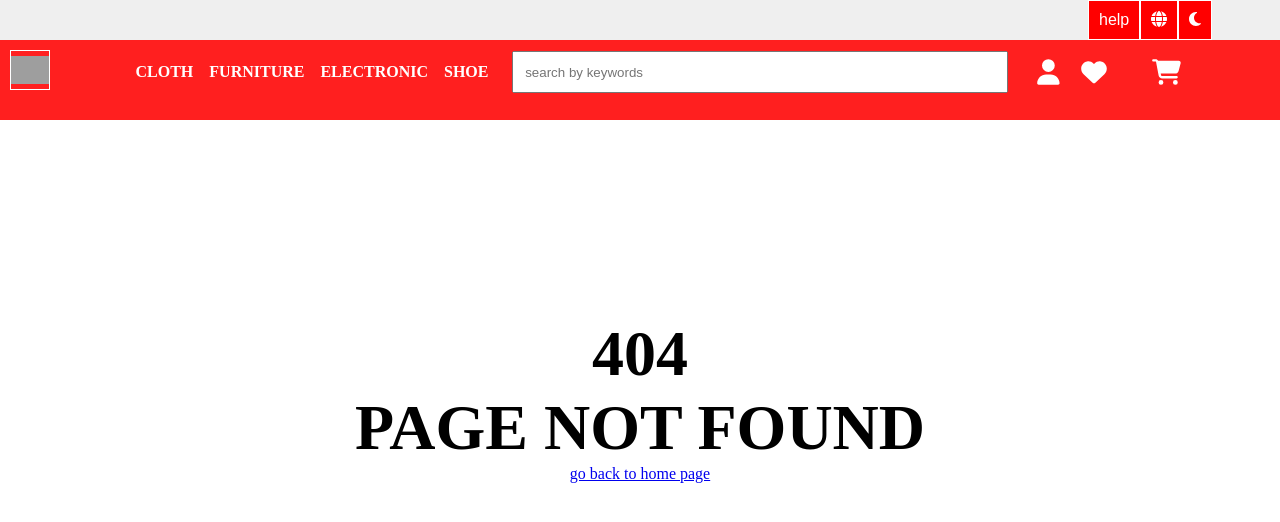
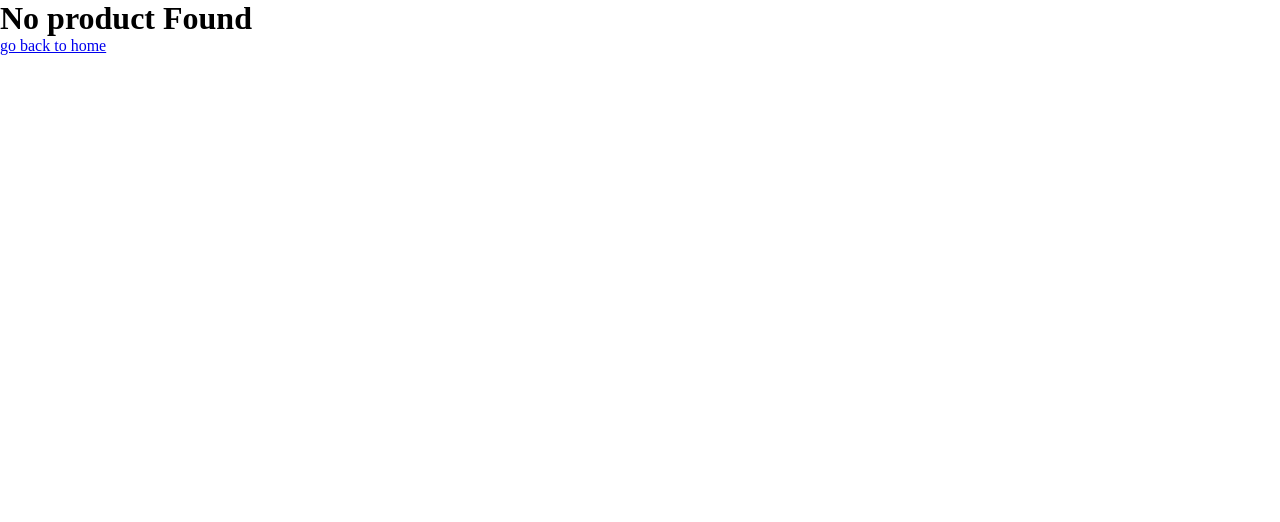
Before and after one commit to tsesang/react-ecommerce, a React (Vite) app: page /noProductFound in a window 1280 px wide. Before the commit this address had no page. Shown: the top 522 px of the page. Built offline with nearby package versions, Linux system fonts and the light colour scheme; grey boxes are pictures that could not be loaded.

Commit message:
product fetch api modified with offset and limit

```diff
--- a/src/App.jsx
+++ b/src/App.jsx
@@ -13,6 +13,7 @@ import AddedToCart from "./component/addedToCart/AddedToCart";
 import AddedToWishList from "./component/addedToWishList/AddedToWishList";
 import ProductPage from "./component/productPage/ProductPage";
 import UserProfile from "./component/userProfile/UserProfile";
+import NoProductFound from "./component/NoProductFound";
 
 function App() {
 
@@ -30,6 +31,7 @@ function App() {
           <Route path="product" element={<ProductPage/>}></Route>
           <Route path="userProfile" element={<UserProfile/>}></Route>
           <Route path="/*" element={<NotFound />}></Route>
+          <Route path="/noProductFound" element={<NoProductFound/>}></Route>
 
         </Routes>
       </Router>
--- /dev/null
+++ b/src/component/NoProductFound.jsx
@@ -0,0 +1,8 @@
+export default function NoProductFound(){
+    return (
+        <>
+            <h1>No product Found</h1>
+            <p><a href="/">go back to home</a></p>
+        </>
+    )
+}
--- a/src/component/home/product/Product.jsx
+++ b/src/component/home/product/Product.jsx
@@ -18,6 +18,7 @@ export default function Product() {
 
   //fetching the value of search from search slice in navbar to perform search function
   const search = useSelector((state) => state.search.searchData);
+
 
   //gettting the status for skeleton loading
   const isLoading = useSelector((state) => state.product.status);
@@ -129,6 +130,8 @@ export default function Product() {
             </>
           ) : (
             <>
+              {products ? (
+                <>
                   {products
                     .filter((item) => {
                       return search.toLowerCase() === ""
@@ -152,13 +155,19 @@ export default function Product() {
                               />
                             }
                           </button>
-                      <p className="name uppercase">{product.category.name}</p>
+                          <p className="name uppercase">
+                            {product.category.name}
+                          </p>
                           <h3 className="title ">{product.title}</h3>
                           <h3 className="price">Rs. {product.price}</h3>
                           <p className="rating">Rating ****</p>
                         </div>
                       );
                     })}
+                </>
+              ) : (
+                <>{navigate("/noProductFound")}</>
+              )}
             </>
           )}
         </div>
--- a/src/component/navbar/Navbar.jsx
+++ b/src/component/navbar/Navbar.jsx
@@ -20,8 +20,7 @@ function Navbar() {
   //state to handle the bar menu icon in mobile view
   const [visible, setVisible] = useState(true);
 
-  //state to handle the profile menu
-  const [profileVisible, setProfileVisible] = useState(false);
+
 
   const navigate = useNavigate();
   const dispatch = useDispatch();
--- a/src/component/navbar/navbar.css
+++ b/src/component/navbar/navbar.css
@@ -105,11 +105,13 @@
     visibility: hidden;
   }
 
-  .visible{
+  /* so in responsive this will be different -- opposite thing will happen */
+
+  .visible {
     visibility: hidden;
   }
 
-  .not-visible{
+  .not-visible {
     visibility: visible;
   }
 
```
Lines whose indentation alone changed are shown as unchanged.
